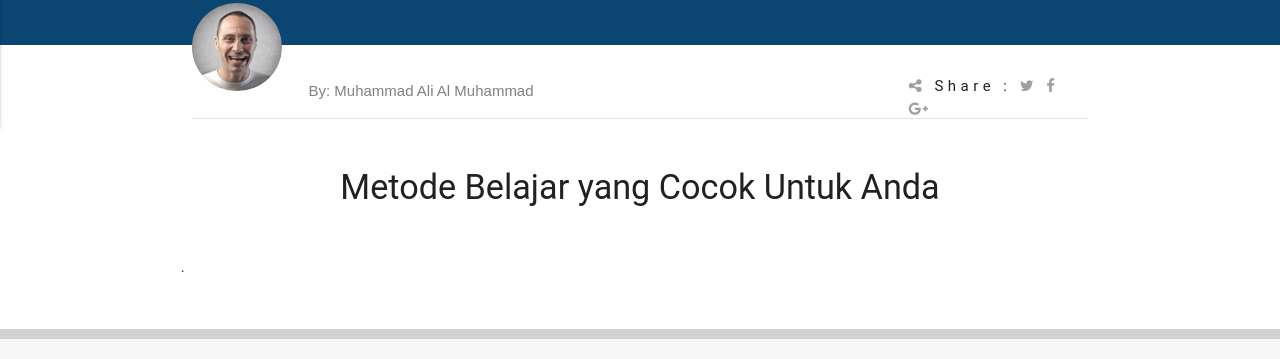
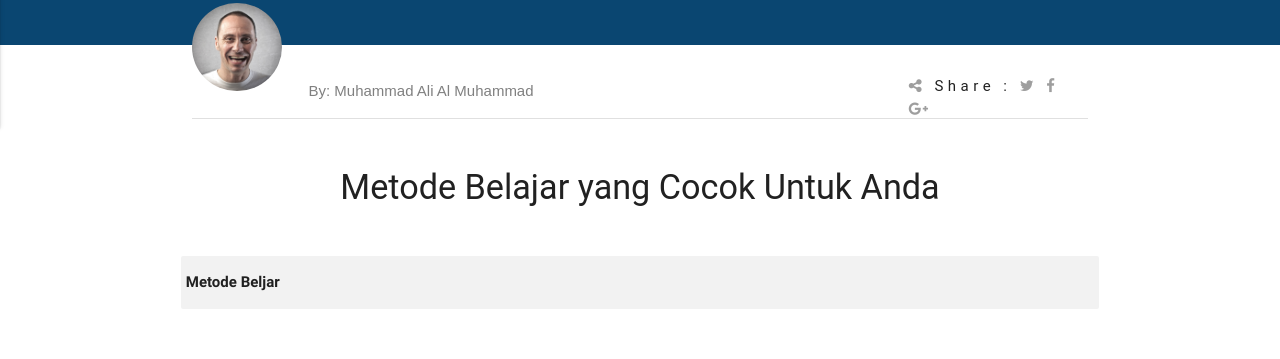
Before and after one commit to rukmana4985/babastudio, a plain HTML site: page page5.html in a window 1280 px wide. Shown: the part 733-1092 px from the top of the page. Drawn offline with nearby package versions, Linux system fonts and the light colour scheme; a web font is replaced by a local one.

Commit message:
update page 5

```diff
--- a/page5.html
+++ b/page5.html
@@ -87,7 +87,11 @@
             <div class="divider mt20"></div>
             <h4 class=" grey-text center text-darken-4 mt50">Metode Belajar yang Cocok Untuk Anda</h4>
             <div class="row mt50">
-                .
+                <table class="striped responsive-table">
+                    <tr>
+                        <th>Metode Beljar</th>
+                    </tr>
+                </table>
             </div>
         </div>
     </div>
@@ -181,7 +185,6 @@
             </div>
         </div>
     </div>
-
     <div class="pages black-bg">
         <div class="container">
             <div class="row">
```
